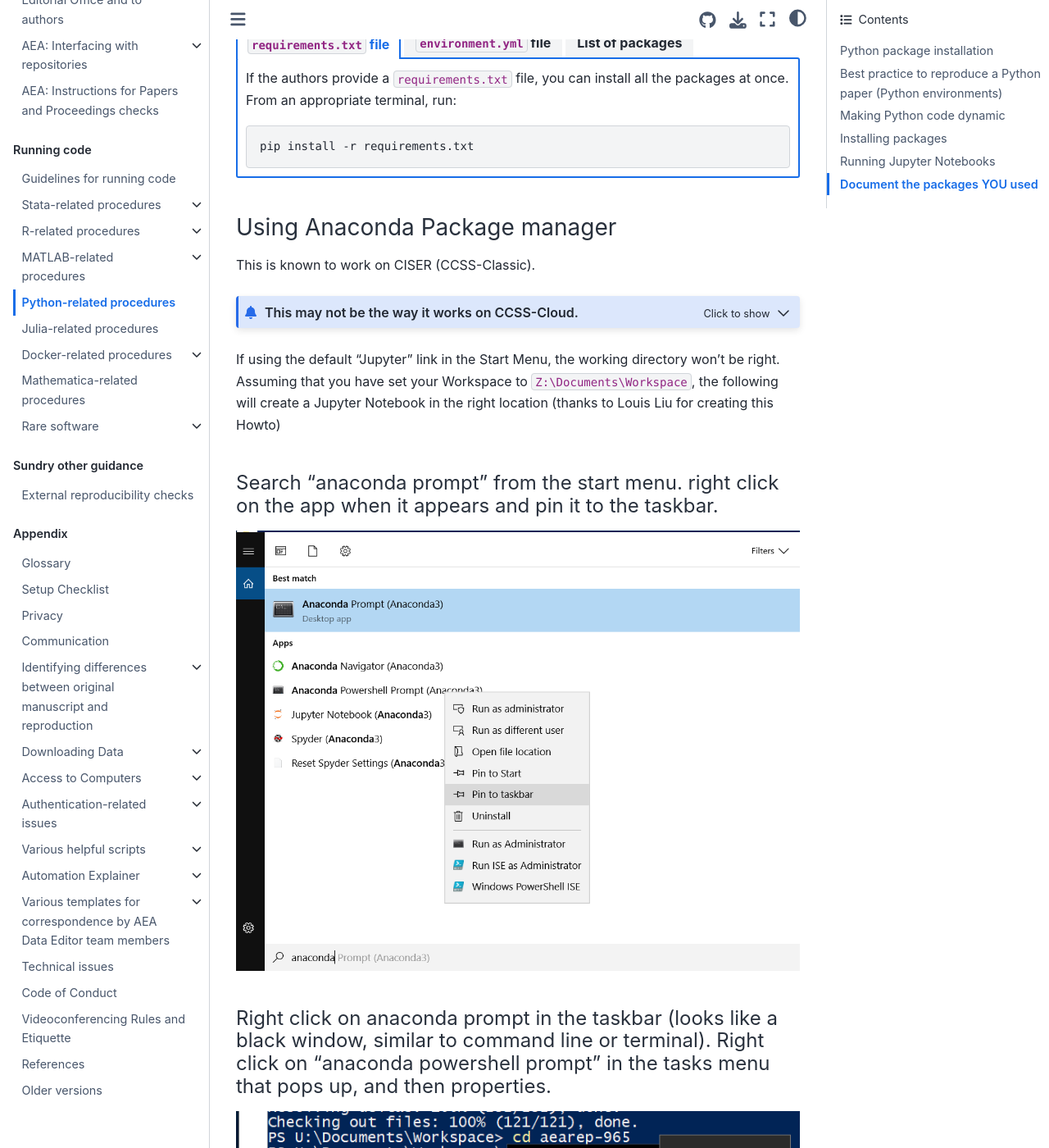
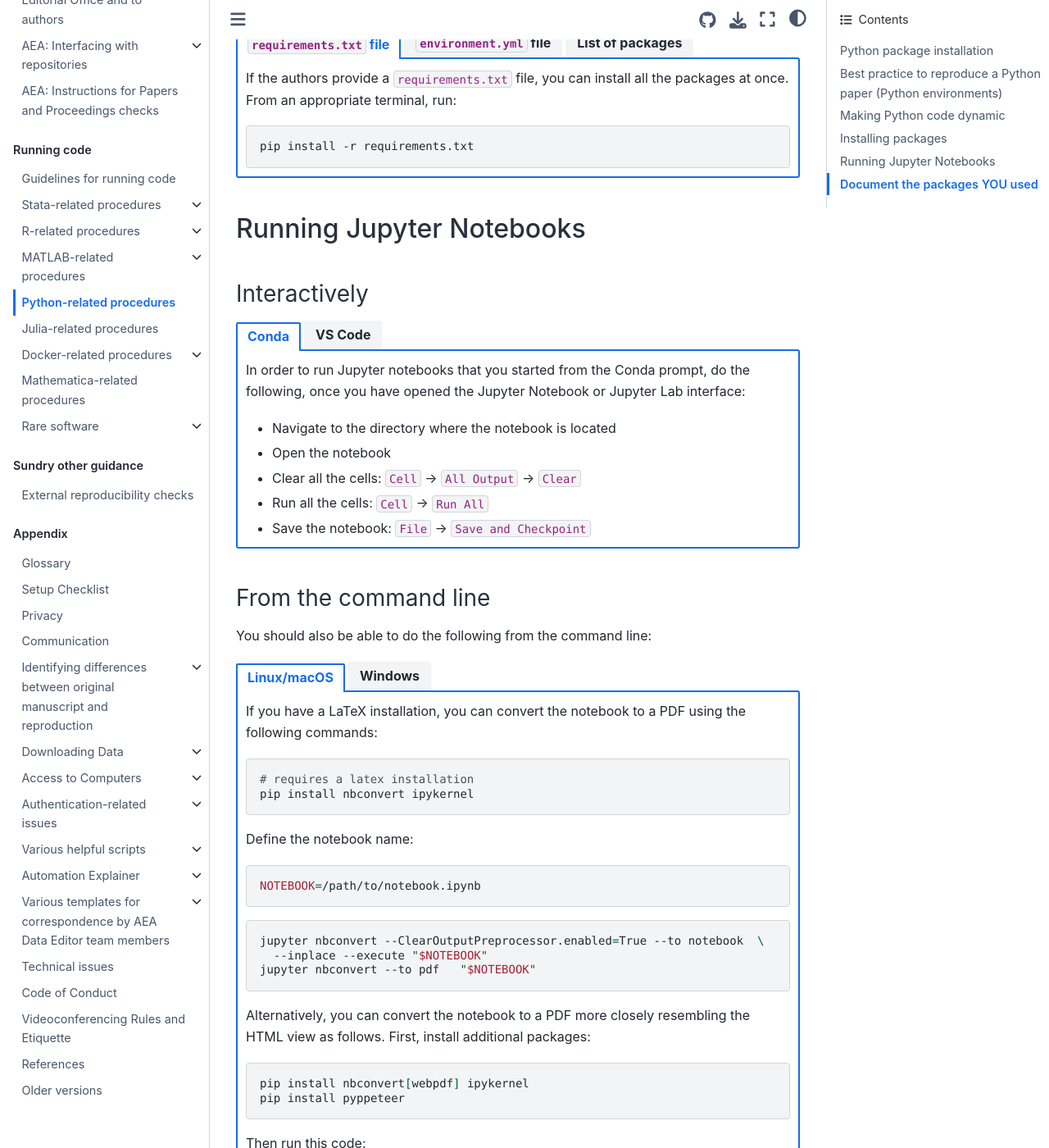
Before and after one commit to labordynamicsinstitute/ldilab-manual, a Jupyter Book: the page built from 96-30-running-python-jupyter.md, in a window 1280 px wide and 1400 px high, scrolled down 3128 px. Shown: the whole window at 82% size. Built offline with Jupyter Book 1.0.4 settings and Sphinx 7.4.7 and the Sphinx Book theme 1.1.4, drawn with Linux system fonts in a browser that asks for light colours; some of the changed text lies outside the part shown.

Commit message:
Remove outdated CCSS-Classic Jupyter instructions
The "Using Anaconda Package manager" section documented launching Jupyter
via the Anaconda Prompt shortcut on CISER (CCSS-Classic), and was already
marked as possibly not applying to CCSS-Cloud and needing an update. It
also carried a stale drive letter in its worked example. Nothing links to
the section, so drop it rather than update it.

Note: images/Jupyter_howto_step{1,2,3,4}.png are now unreferenced.

Co-Authored-By: Claude Opus 5 <noreply@anthropic.com>
Claude-Session: https://claude.ai/code/session_01VZAju9uui8ftzUfwFiL8tb

```diff
--- a/96-30-running-python-jupyter.md
+++ b/96-30-running-python-jupyter.md
@@ -176,35 +176,6 @@ If the authors provide a list of packages, the easiest way is to create a simple
 ::::
 
 
-### Using Anaconda Package manager
-
-This is known to work on  CISER (CCSS-Classic).
-
-:::{admonition}  This may not be the way it works on CCSS-Cloud.
-:class: dropdown
-Needs an update
-:::
-
-If using the default "Jupyter" link in the Start Menu, the working directory won't be right. Assuming that you have set your Workspace to `Z:\Documents\Workspace`, the following will create a Jupyter Notebook in the right location (thanks to Louis Liu for creating this Howto)
-
-#### Search "anaconda prompt" from the start menu. right click on the app when it appears and pin it to the taskbar.
-
-![Step 1](images/Jupyter_howto_step1.png)
-
-#### Right click on anaconda prompt in the taskbar (looks like a black window, similar to command line or terminal). Right click on "anaconda powershell prompt" in the tasks menu that pops up, and then properties.
-
-![Step 2](images/Jupyter_howto_step2.png)
-
-#### In the properties window, go to the shortcut tab and change the "Start in:" field to U:\Documents\Workspace or whichever directory you keep your bitbucket repos in. Click apply.
-
-![Step 3](images/Jupyter_howto_step3.png)
-
-#### Next, click on the anaconda prompt shortcut in the taskbar. When anaconda prompt opens, enter the command "`Jupyter notebook`"
-
-![Step 4](images/Jupyter_howto_step4.png)
-
-
-
 ## Running Jupyter Notebooks
 
 ### Interactively
```
